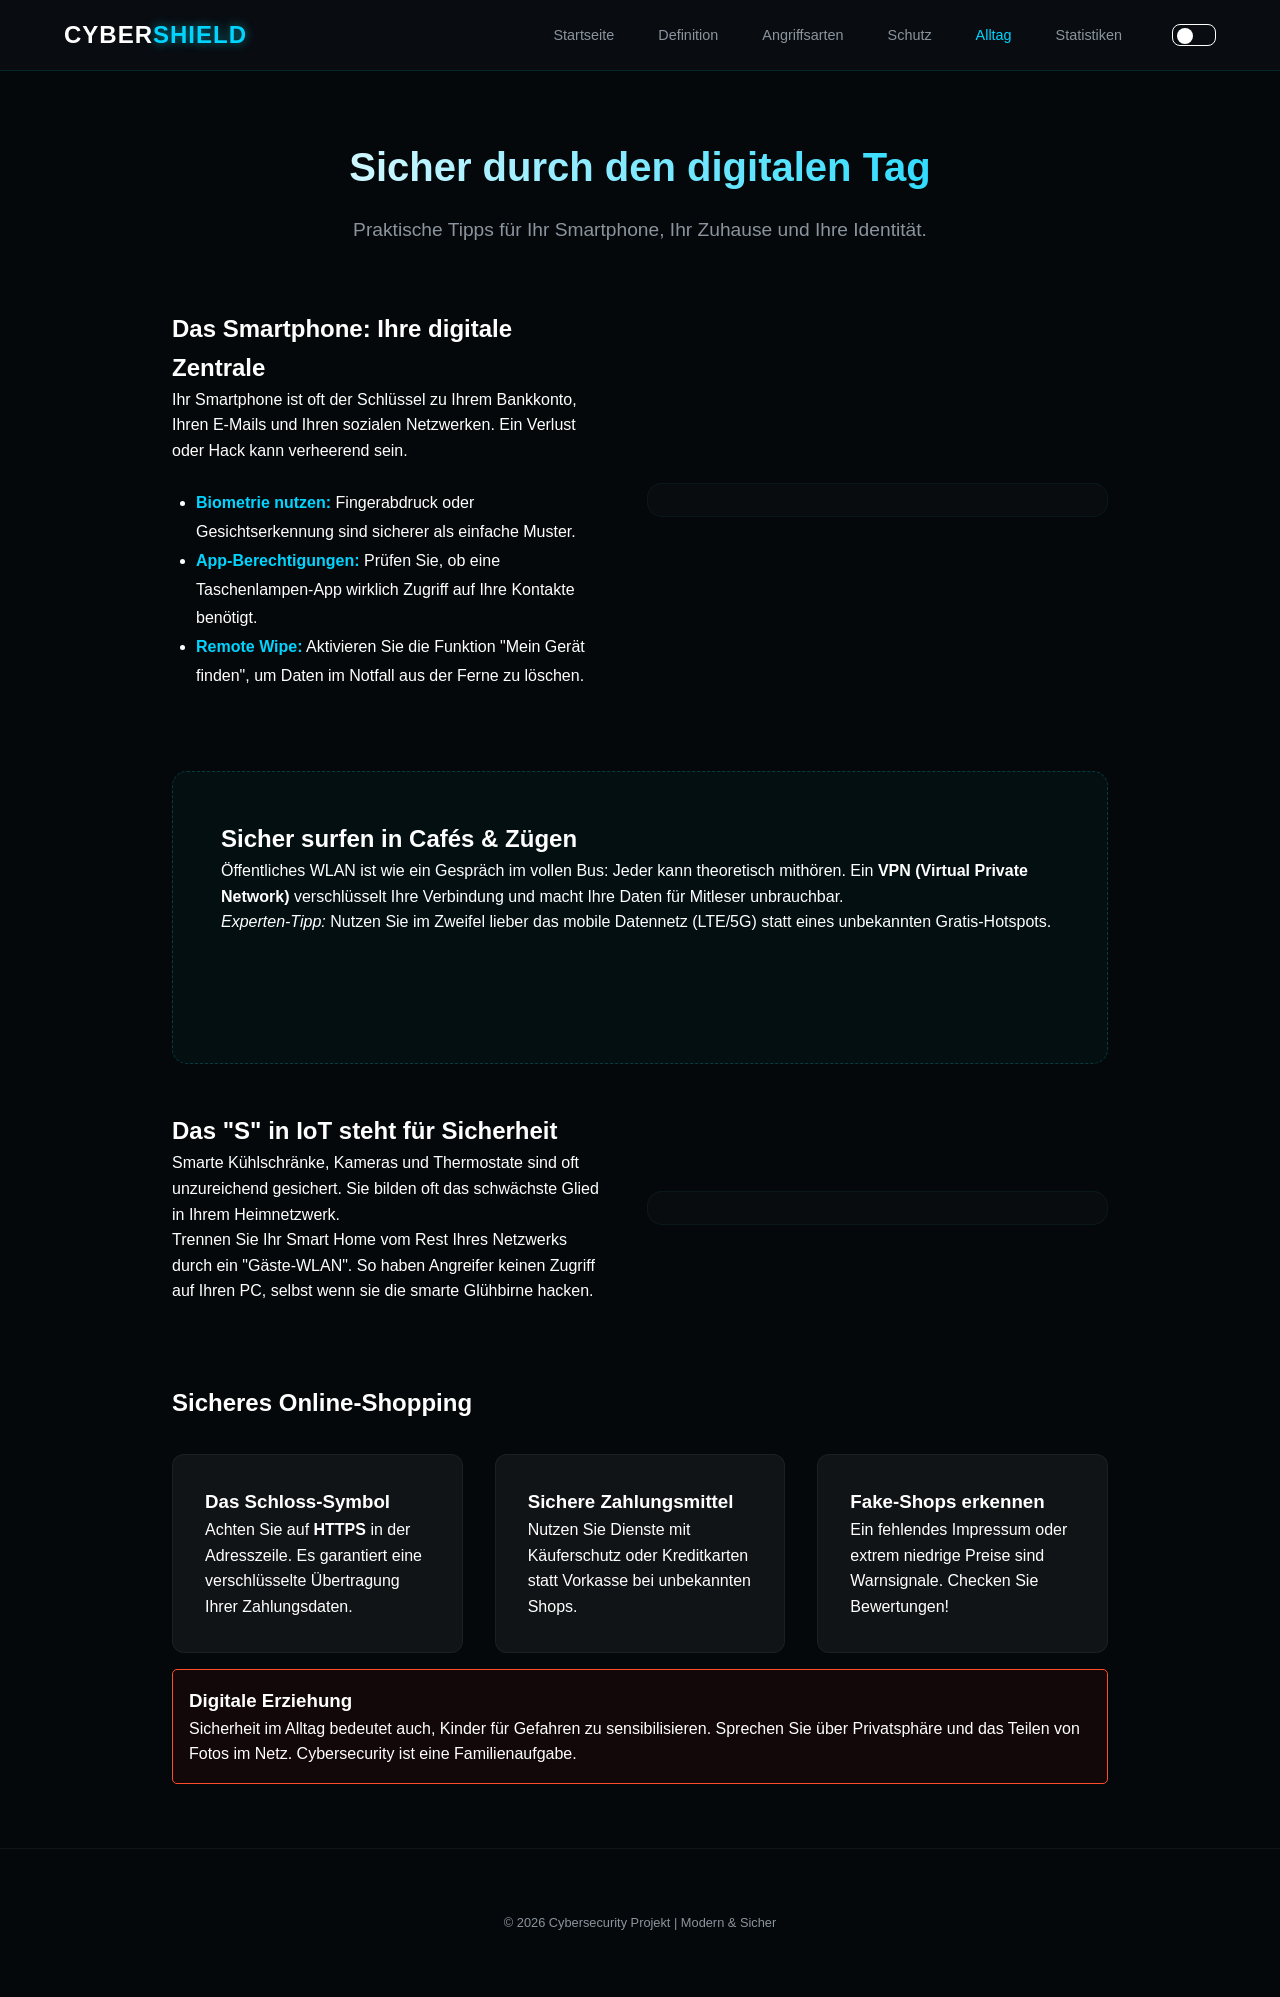
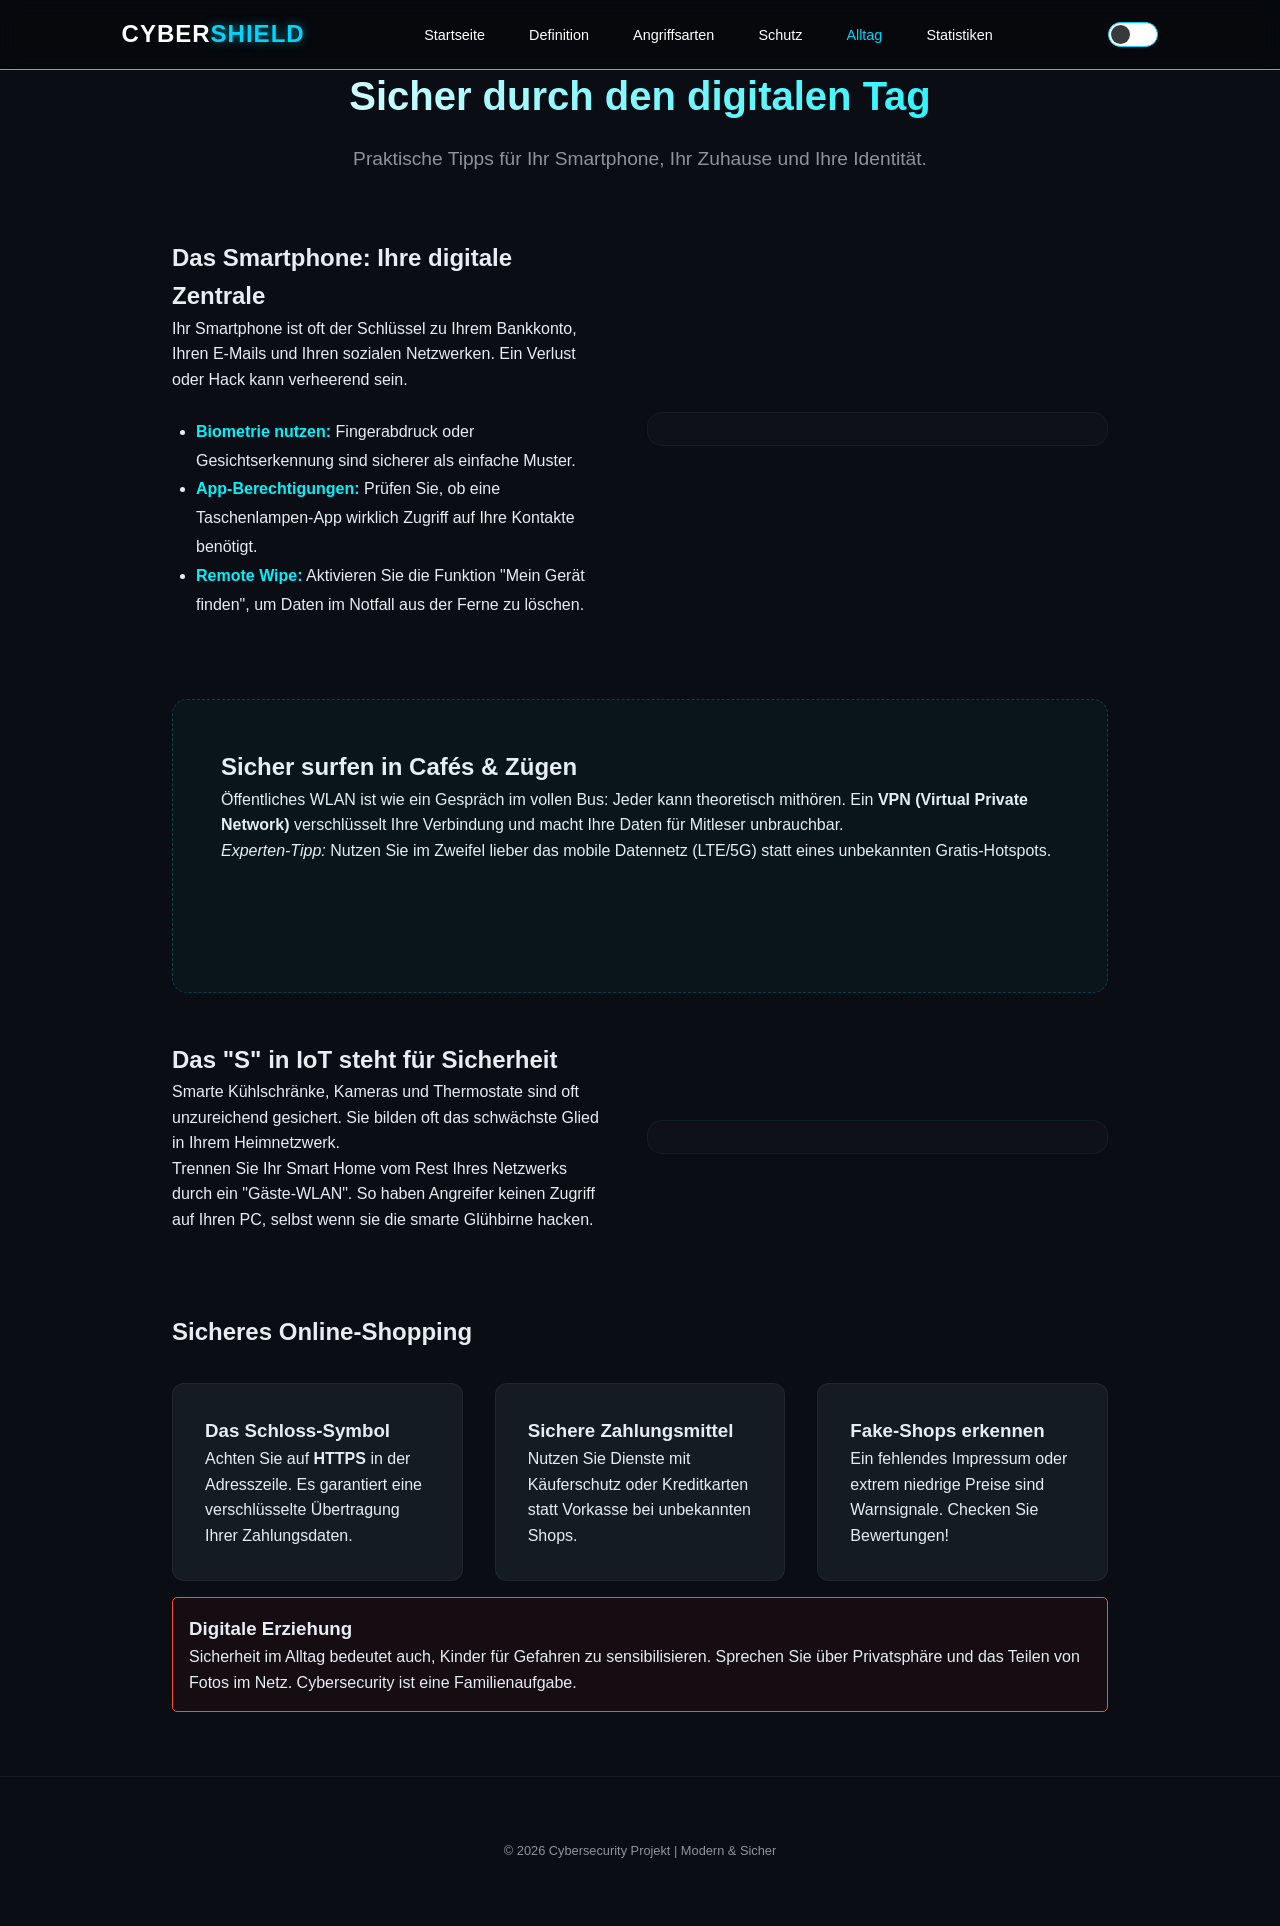

White mode menübar fehler gefixt

--- a/stylesheet.css
+++ b/stylesheet.css
@@ -1957,23 +1957,163 @@ body.light-mode .faq-item h4 {
     font-family: 'Courier New', monospace;
 }
 
+/* Grundlegende Variablen */
 :root {
-    --bg-color: #05080a;
-    --text-color: #ffffff;
-    --accent-color: #00d4ff;
-    --card-bg: rgba(255, 255, 255, 0.05);
+    --bg-nav: rgba(5, 8, 10, 0.8); /* Dunkel */
+    --text-nav: #ffffff;
+    --logo-span: #00d4ff;
+    --nav-hover: #00d4ff;
 }
 
+/* White Mode Überschreibungen */
 body.white-mode {
-    --bg-color: #f0f2f5;
-    --text-color: #1a1a1a;
-    --accent-color: #0055ff; /* Etwas dunkleres Blau für Kontrast */
-    --card-bg: rgba(0, 0, 0, 0.05);
+    --bg-nav: rgba(255, 255, 255, 0.9); /* Weiß, leicht transparent */
+    --text-nav: #1a1a1a;
+    --logo-span: #0055ff;
+    --nav-hover: #0055ff;
 }
 
-/* Nutze diese Variablen in deinen Klassen */
-.glass-card {
-    background: var(--card-bg);
-    color: var(--text-color);
-    border: 1px solid var(--accent-color);
+/* White Mode Überschreibungen */
+body.white-mode {
+    --bg-nav: rgba(255, 255, 255, 0.9); /* Weiß, leicht transparent */
+    --text-nav: #1a1a1a;
+    --logo-span: #0055ff;
+    --nav-hover: #0055ff;
+}
+
+/* Die Menubar (Header/Nav) anpassen */
+header {
+    width: 100%;
+    background: var(--bg-nav);
+    backdrop-filter: blur(10px); /* Glas-Effekt */
+    border-bottom: 1px solid var(--logo-span);
+    position: fixed;
+    top: 0;
+    z-index: 1000;
+    transition: background 0.3s ease, border 0.3s ease;
+}
+
+nav .logo {
+    color: var(--text-nav);
+    font-weight: 700;
+    font-size: 24px;
+}
+
+nav .logo span {
+    color: var(--logo-span);
+}
+
+nav ul li a {
+    color: var(--text-nav);
+    text-decoration: none;
+    transition: color 0.3s;
+}
+
+nav ul li a:hover, nav ul li a.active {
+    color: var(--nav-hover);
+}
+
+/* Der Theme-Button selbst */
+.theme-btn {
+    background: var(--text-nav);
+    border: 1px solid var(--logo-span);
+    cursor: pointer;
+    position: relative;
+    width: 50px;
+    height: 25px;
+    border-radius: 25px;
+}
+
+.theme-btn .circle {
+    background: var(--bg-nav);
+    width: 19px;
+    height: 19px;
+    border-radius: 50%;
+    position: absolute;
+    top: 2px;
+    left: 2px;
+    transition: transform 0.3s ease;
+}
+
+/* Wenn der Button im White Mode ist, schiebe den Kreis */
+body.white-mode .theme-btn .circle {
+    transform: translateX(25px);
+}
+
+header {
+    height: 70px; /* Definierte Höhe für Vorhersehbarkeit */
+    display: flex;
+    align-items: center;
+}
+
+.dashboard-3d {
+    margin-top: 70px; /* Schiebt den Globus unter den Header */
+    height: calc(100vh - 70px); /* Damit keine unnötigen Scrollbalken entstehen */
+    position: relative;
+    display: flex;
+}
+
+
+
+
+
+
+
+
+
+
+
+
+nav {
+    width: 90%;
+    max-width: 1400px;
+    margin: 0 auto;
+    display: flex;
+    justify-content: space-between; /* Verteilt Logo, Liste und Toggle */
+    align-items: center;
+    height: 100%;
+}
+
+nav ul {
+    display: flex;
+    list-style: none;
+    gap: 20px; /* Abstand zwischen den Links */
+    margin: 0;
+    padding: 0;
+}
+
+header {
+    z-index: 1000; /* Immer oben */
+}
+
+#globe-container {
+    z-index: 1; /* Dahinter */
+}
+body.white-mode .side-panel {
+    background: rgba(255, 255, 255, 0.7);
+    border-left: 1px solid #ddd;
+    box-shadow: -5px 0 15px rgba(0,0,0,0.05);
+
+}
+
+body.white-mode .stat-box {
+    background: #fff;
+    border: 1px solid #eee;
+}
+
+.glass-card h3 {
+    color: var(--text-main);
+}
+
+.stat-box .label {
+    color: var(--text-muted); /* "ANGRIFFE GESAMT" etc. */
+}
+
+.stat-box .val {
+    color: var(--text-main); /* Die Zahlen (Counter) */
+}
+
+/* Speziell für die dynamischen Log-Einträge */
+.log-stream {
+    color: var(--text-main);
 }
